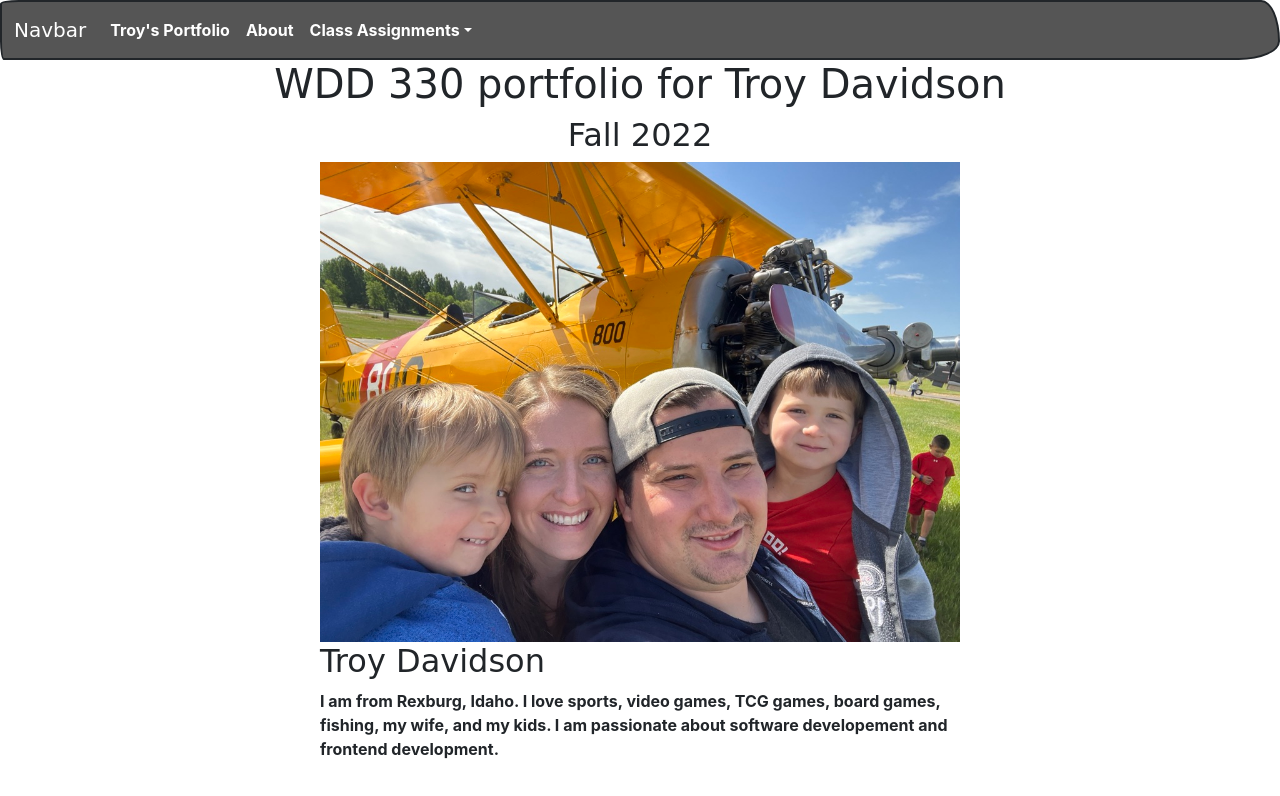
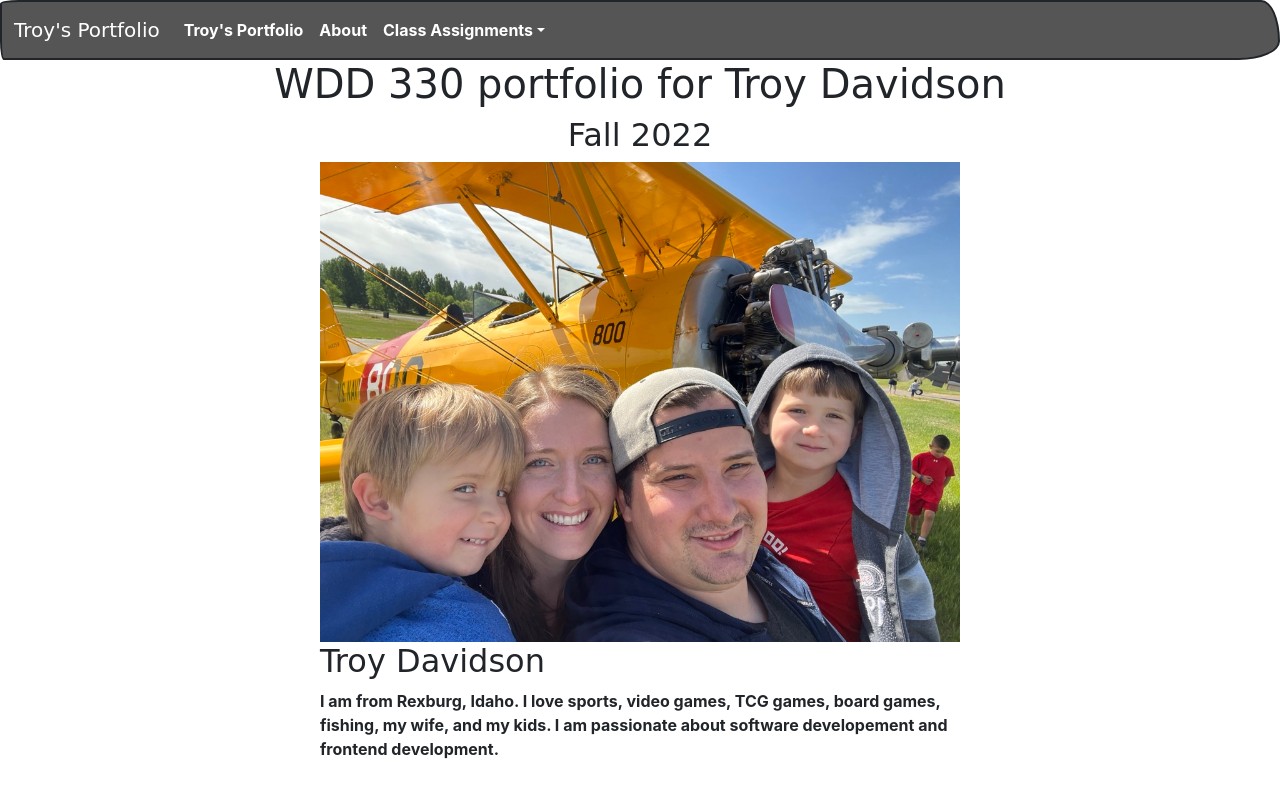
Before and after one commit to HonorThe1nsane/WDD330-tdavidson, a plain HTML site: page about.html in a window 1280 px wide. Drawn offline with nearby package versions, Linux system fonts and the light colour scheme; a web font is replaced by a local one.

Commit message:
Fixed about page navbar

```diff
--- a/about.html
+++ b/about.html
@@ -19,7 +19,7 @@
 <body>
     <nav class="navbar navbar-expand-lg navbar-dark bg-dark">
         <div class="container-fluid">
-            <a class="navbar-brand" href="#">Navbar</a>
+            <a class="navbar-brand" href="/index.html">Troy's Portfolio</a>
             <button class="navbar-toggler" type="button" data-bs-toggle="collapse" data-bs-target="#navbarColor02"
                 aria-controls="navbarColor02" aria-expanded="false" aria-label="Toggle navigation">
                 <span class="navbar-toggler-icon"></span>
```
